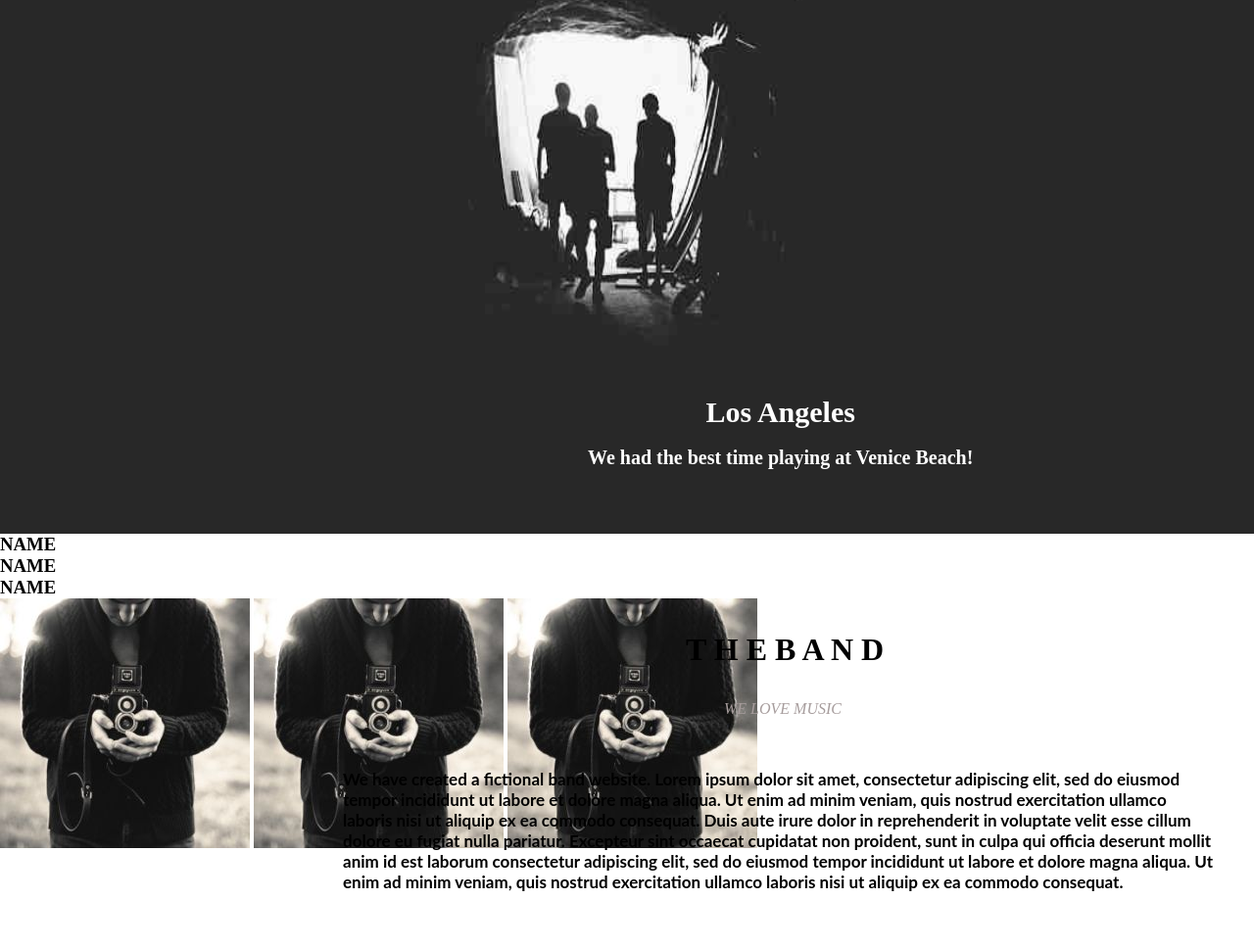
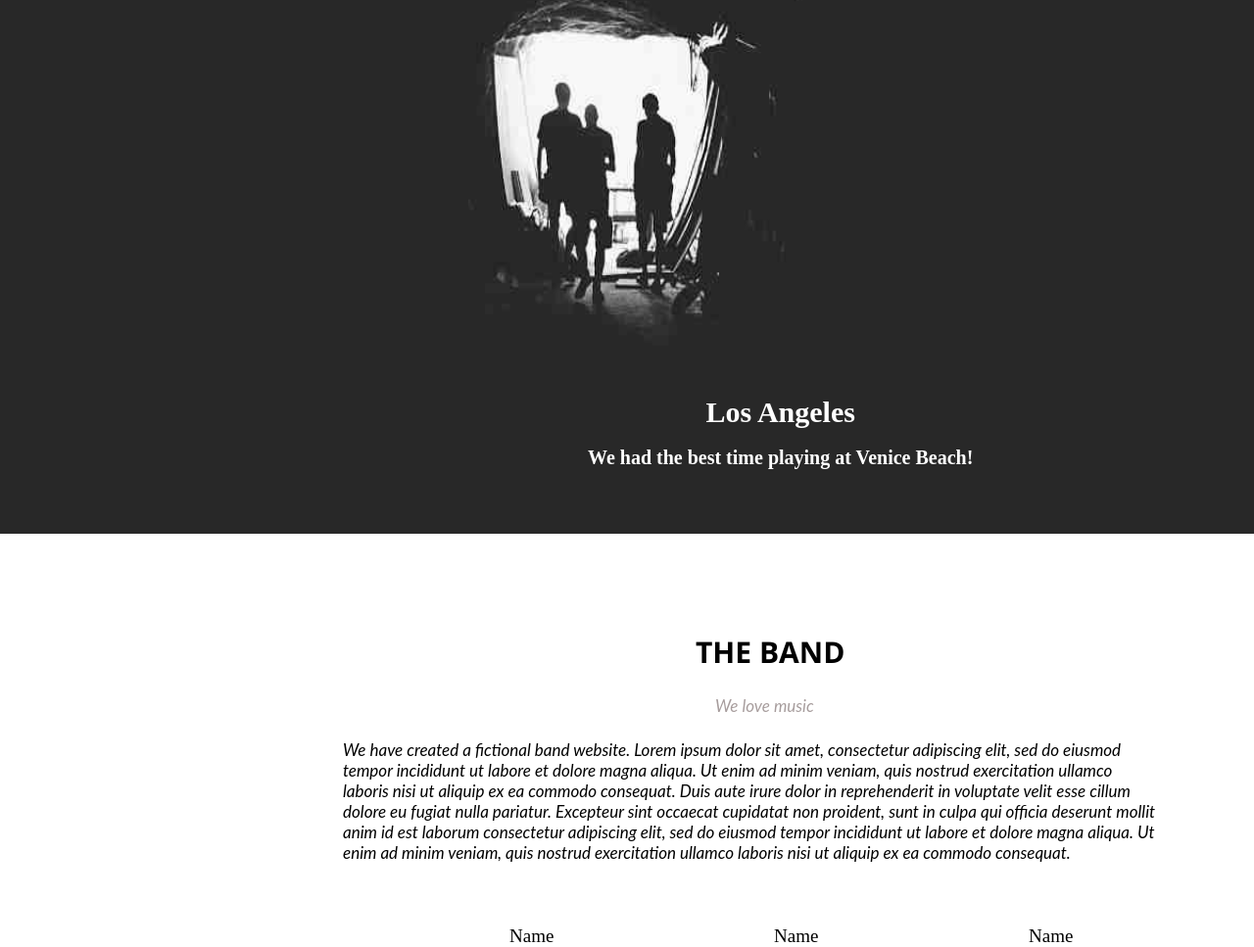
Before and after one commit to saracevicsara/prvisajt, a plain HTML site: page index.html in a window 1280 px wide. Shown: the part 311-1278 px from the top of the page at 98% size. Before the commit the page ends 1222 px from the top, so only its background shows below. Drawn offline with Linux system fonts and the light colour scheme.

Commit message:
prvisajt

```diff
--- a/index.html
+++ b/index.html
@@ -20,20 +20,27 @@
             </div>
         </div>
         <div class="sel3">
-            <div class="theband"><h1 class="theband1">T H E  B A N D</h1></div>
-            <div class="theband"><p class="lovemusic">WE LOVE MUSIC</p></div>
-            <div class="theband"><h6 class="text">We have created a fictional band website. Lorem ipsum dolor sit amet, consectetur adipiscing elit, sed do eiusmod <br> tempor incididunt ut labore et dolore magna aliqua. Ut enim ad minim veniam, quis nostrud exercitation ullamco <br> laboris nisi ut aliquip ex ea commodo consequat. Duis aute irure dolor in reprehenderit in voluptate velit esse cillum <br> dolore eu fugiat nulla pariatur. Excepteur sint occaecat cupidatat non proident, sunt in culpa qui officia deserunt mollit <br> anim id est laborum consectetur adipiscing elit, sed do eiusmod tempor incididunt ut labore et dolore magna aliqua. Ut <br> enim ad minim veniam, quis nostrud exercitation ullamco laboris nisi ut aliquip ex ea commodo consequat.</h6></div>
-            <div class="theband">
-            <h3 class="name">NAME</h3>
-            <h3 class="name">NAME</h3>
-            <h3 class="name">NAME</h3>
-            </div>
-            <div>
-                <img src="./bandmember.jpg">
-                <img src="./bandmember.jpg">
-                <img src="./bandmember.jpg">
+            <div class="theband"><h2 class="theband1">THE  BAND</h2></div>
+            <div class="theband"><p class="lovemusic"> <i>We love music</i></p></div>
+            <div class="theband"> <p class="text"> <i>We have created a fictional band website. Lorem ipsum dolor sit amet, consectetur adipiscing elit, sed do eiusmod <br> tempor incididunt ut labore et dolore magna aliqua. Ut enim ad minim veniam, quis nostrud exercitation ullamco <br> laboris nisi ut aliquip ex ea commodo consequat. Duis aute irure dolor in reprehenderit in voluptate velit esse cillum <br> dolore eu fugiat nulla pariatur. Excepteur sint occaecat cupidatat non proident, sunt in culpa qui officia deserunt mollit <br> anim id est laborum consectetur adipiscing elit, sed do eiusmod tempor incididunt ut labore et dolore magna aliqua. Ut <br> enim ad minim veniam, quis nostrud exercitation ullamco laboris nisi ut aliquip ex ea commodo consequat.</i></p>
+
             </div>
 
+            <div>
+                <div class="theband">
+                    <p class="name1">Name</p>
+                    <p class="name2">Name</p>
+                    <p class="name3">Name</p>
+                    </div>
+                    <div class="autor">
+                <img src="./bandmember.jpg " class="autorpic">
+                <img src="./bandmember.jpg " class="autorpic">
+                <img src="./bandmember.jpg" class="autorpic">
+                </div>
+            </div>
         </div>
+
+
+
     </body>
 </html>
--- a/style.css
+++ b/style.css
@@ -71,20 +71,52 @@ color: white;
 }
 .theband1{
     position: absolute;
-    left: 700px;
+    font-size: 30px;
+    font-family: "Segoe UI",Arial,sans-serif;
+    text-decoration: none;
+    left: 710px;
     top: 100px;
 }
-.lovemusic{
+.lovemusic i{
+    font-family: "Lato", sans-serif;
+    font-size: 17px;
     position: absolute;
     font-style: italic;
-    left: 739px;
-    top: 170px;
+    left: 730px;
+    top: 165px;
     color:rgb(167, 157, 157);
 }
-.text{
+.text i{
     font-size: 17px;
     font-family: "Lato", sans-serif;
     position: absolute;
     left: 350px;
-    top: 240px;
+    top: 210px;
 }
+.theband p{
+    display: inline-block;
+    font-size: 19px;
+}
+.name1 ,.name2,.name3{
+    position: absolute;
+    top: 400px;
+    left: 520px;
+}
+.name2{
+    left: 790px;
+}
+.name3{
+    left: 1050px;
+}
+.autor{
+    position: absolute;
+    top: 1250px;
+    left: 420px;
+
+}
+.autorpic{
+    width: 180px;
+    height: 180px;
+    border-radius: 50px;
+    padding: 40px;
+}
```
